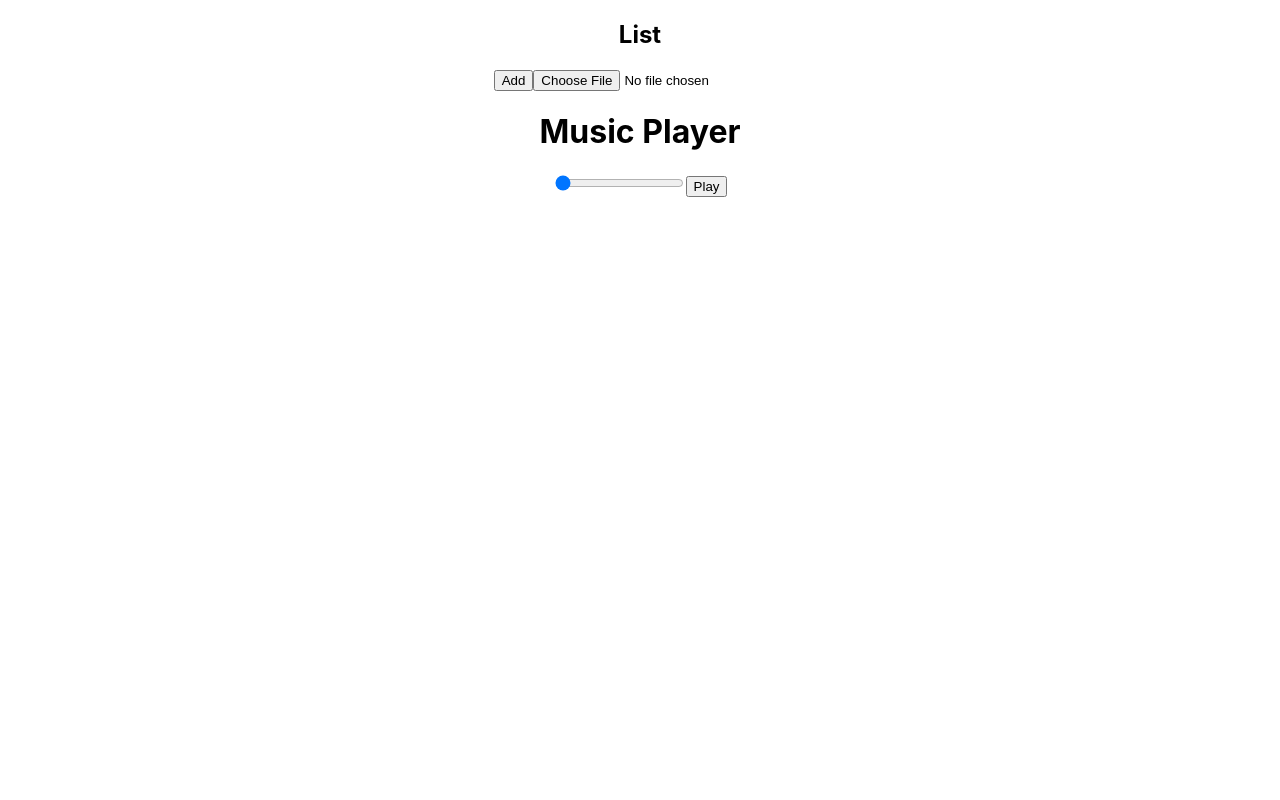
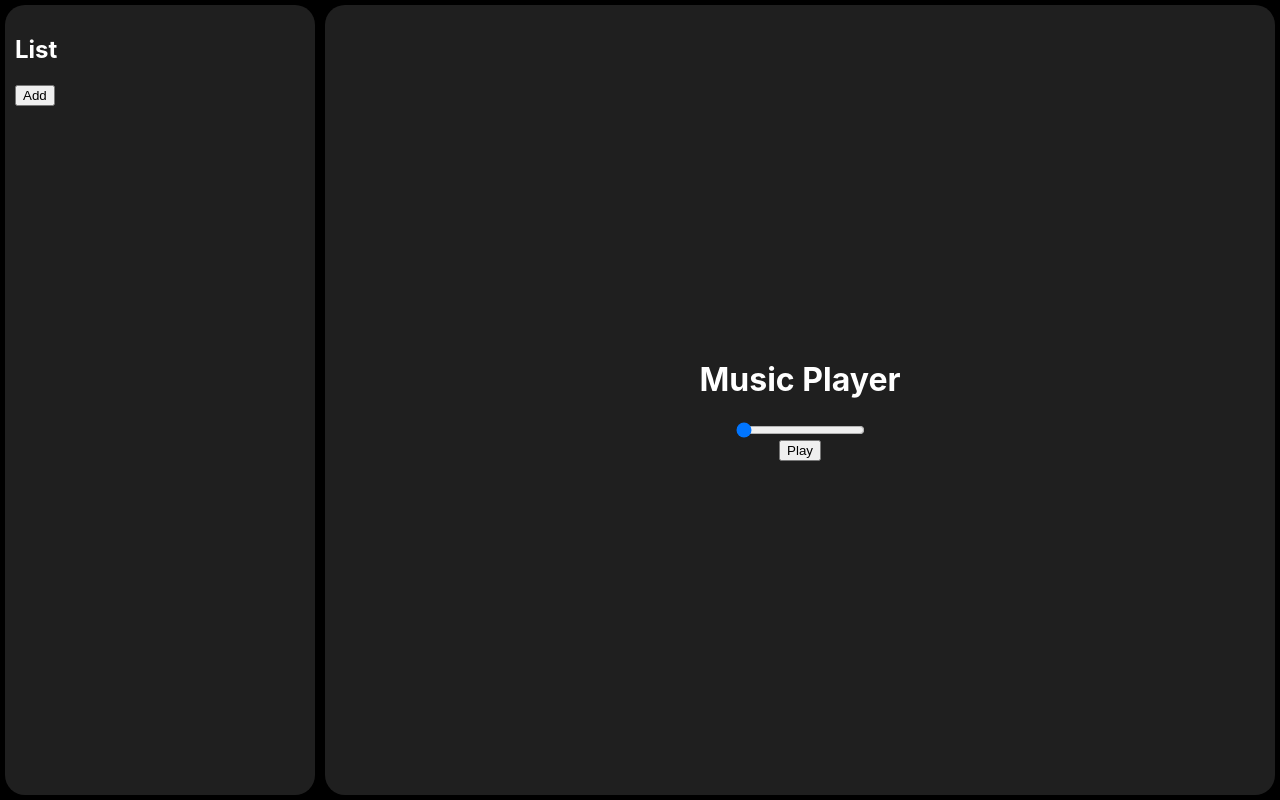
Before and after one commit to Dhanush-ck/MusicPlayer, a React (Create React App) app: page / in a window 1280 px wide. Built offline with nearby package versions, Linux system fonts and the light colour scheme.

Commit message:
Added css for new elements

```diff
--- a/src/App.css
+++ b/src/App.css
@@ -1,7 +1,39 @@
 .App {
-  text-align: center;
+  /* text-align: center; */
+  /* display: flex; */
+  /* justify-content: center; */
+  /* align-items: center; */
+  display: grid;
+  grid-template-columns: 1fr 3fr;
+  width: 100vw;
+  height: 100vh;
+  /* gap: 10px; */
+  background-color: black;
+  color: white;
 }
 
+.music-list {
+  background-color: #1f1f1f;
+  border-radius: 20px;
+  margin: 5px;
+  padding: 10px;
+}
+
+.current-playing {
+  /* text-align: center; */
+  display: flex;
+  flex-direction: column;
+  align-items: center;
+  justify-content: center;
+  /* border-left: solid 5px white; */
+  background-color: #1f1f1f;
+  border-radius: 20px;
+  margin: 5px;
+}
+
+#input-music {
+  display: none;
+}
 
 
 
```
